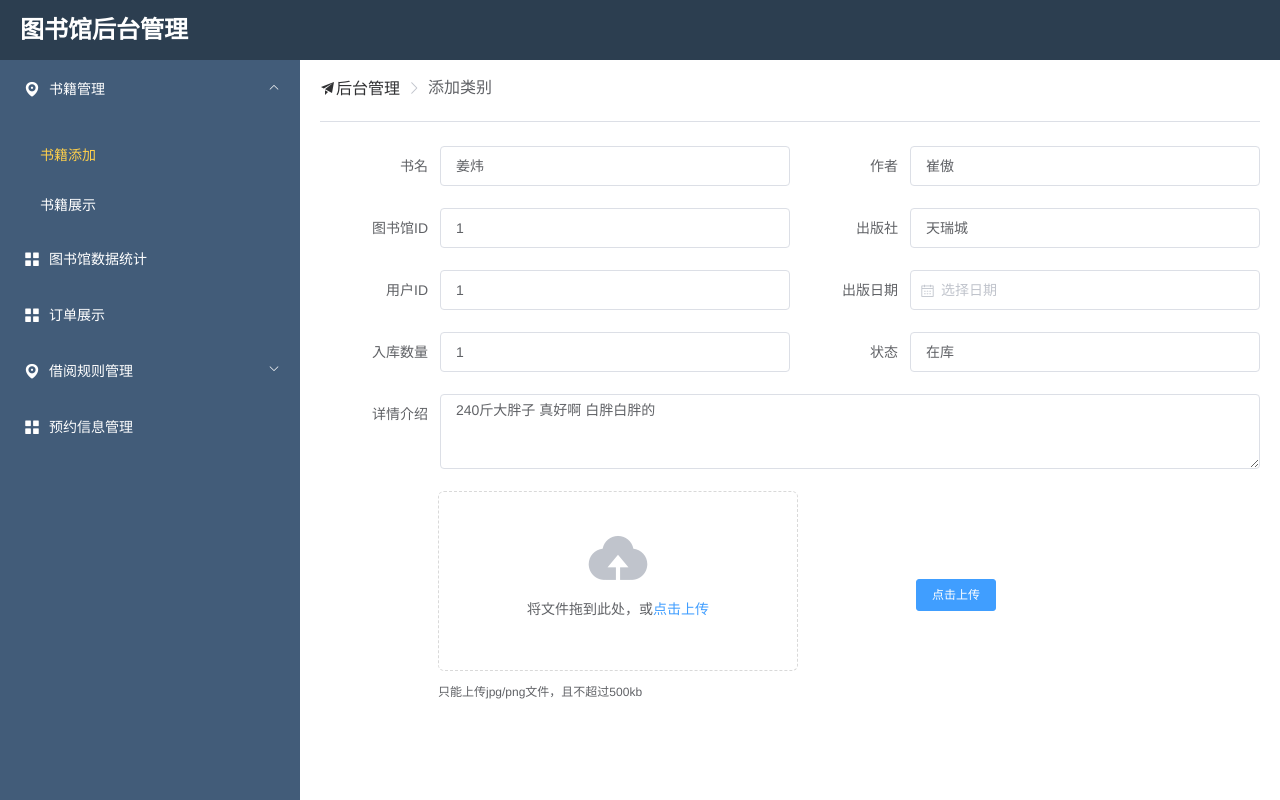
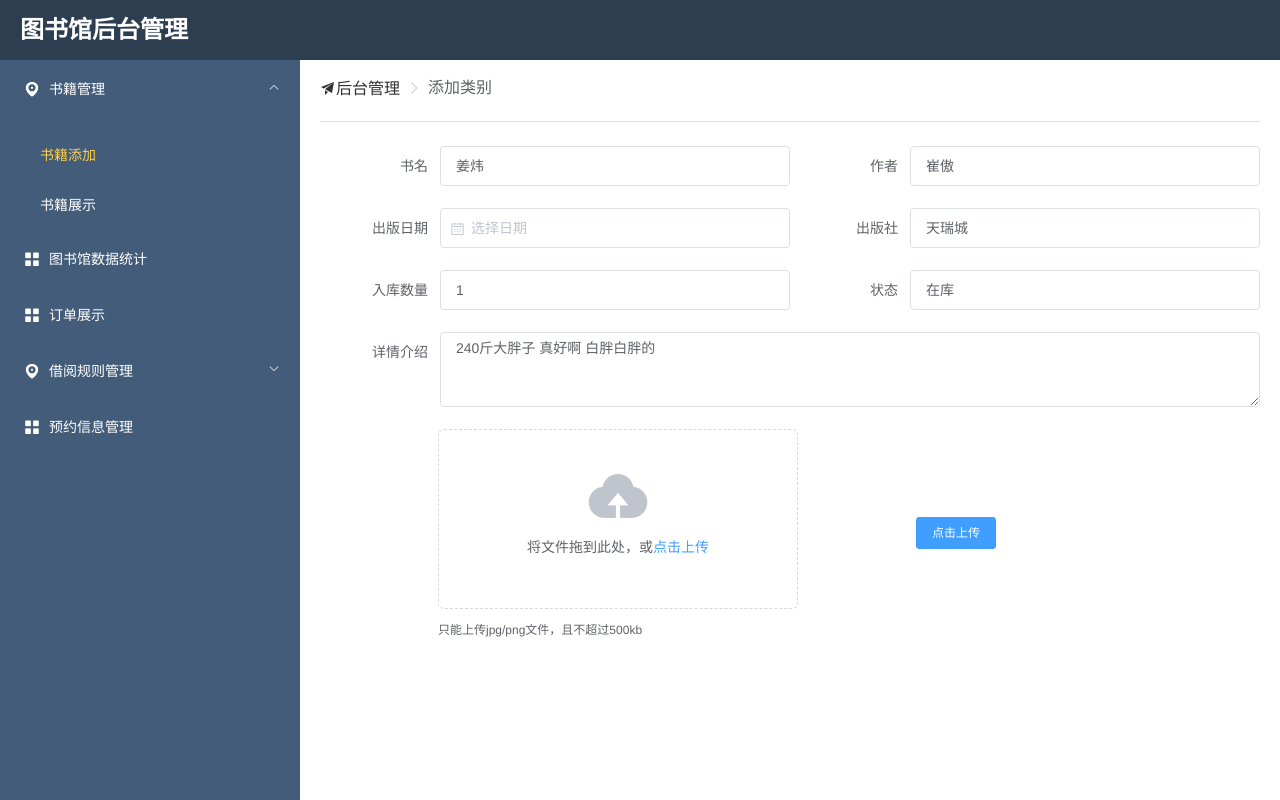
Before and after one commit to kaixindeluogu/front-end-admin-project, a Vue app: page /bookadmin/import in a window 1280 px wide. Built offline with nearby package versions, Linux system fonts and the light colour scheme.

Commit message:
携带JWT

```diff
--- a/src/views/BookManagement/BookView.vue
+++ b/src/views/BookManagement/BookView.vue
@@ -190,7 +190,9 @@ export default {
       let url = 'http://localhost:9080/admin/book/selectType?page=' + page;
       console.log('url = ' + url);
 
-      this.axios.get(url).then((response) => {
+      this.axios
+          .create({'headers': {'Authorization': localStorage.getItem('jwt')}})
+          .get(url).then((response) => {
         let jsonResult = response.data;
         if (jsonResult.state == 20000) {
           this.tableData = jsonResult.data.list;
--- a/src/views/BookadminBookImport/ImportView.vue
+++ b/src/views/BookadminBookImport/ImportView.vue
@@ -24,8 +24,8 @@
       </el-row>
       <el-row>
         <el-col :span="12">
-          <el-form-item label="图书馆ID">
-            <el-input style="width: 100%" placeholder="请输入图书馆ID" v-model="ruleForm.libraryId"></el-input>
+          <el-form-item label="出版日期">
+            <el-date-picker style="width: 100%" v-model="ruleForm.publishTime" type="date" placeholder="选择日期"></el-date-picker>
           </el-form-item>
         </el-col>
         <el-col :span="12">
@@ -34,18 +34,14 @@
           </el-form-item>
         </el-col>
       </el-row>
-      <el-row>
-        <el-col :span="12">
-          <el-form-item label="用户ID">
-            <el-input style="width: 100%" placeholder="请输入用户ID" v-model="ruleForm.userId"></el-input>
-          </el-form-item>
-        </el-col>
-        <el-col :span="12">
-          <el-form-item label="出版日期">
-            <el-date-picker style="width: 100%" v-model="ruleForm.publishTime" type="date" placeholder="选择日期"></el-date-picker>
-          </el-form-item>
-        </el-col>
-      </el-row>
+<!--      <el-row>-->
+<!--        <el-col :span="12">-->
+<!--          <el-form-item label="用户ID">-->
+<!--            <el-input style="width: 100%" placeholder="请输入用户ID" v-model="ruleForm.userId"></el-input>-->
+<!--          </el-form-item>-->
+<!--        </el-col>-->
+<!--        -->
+<!--      </el-row>-->
       <el-row>
         <el-col :span="12">
           <el-form-item label="入库数量">
@@ -71,9 +67,9 @@
             v-model="ruleForm.cover"
             drag
             action="http://localhost:9080/v1/admin/fileType"
+            :headers="uploadHeaders"
             :on-success="handleSuccess"
             :on-preview="handlePictureCardPreview"
-            :on-remove="handleRemove"
             multiple>
           <i class="el-icon-upload"></i>
           <div class="el-upload__text">将文件拖到此处，或<em>点击上传</em></div>
@@ -90,14 +86,16 @@
 export default {
   data() {
     return {
-
+      uploadHeaders: {
+        Authorization: localStorage.getItem('jwt'),
+      },
       // 表单
       ruleForm: {
         name:'姜炜',                                        // '书名',
         author:'崔傲',                                       //  '作者',
         userId:'1',                                         // 用户ID
         publisher:'天瑞城',                                     //'出版社',
-        libraryId:'1',                                       //'图书馆ID',
+        libraryId:'',                                       //'图书馆ID',
         categoryId:'1',                                     //'分类ID',
         status:'在库',                                        //'状态(在库,借出)',
         cover:'',                                         //'书籍封面',
@@ -107,34 +105,7 @@ export default {
         gmtCreate:''                           //'数据创建时间',
       },
       // 表单规则
-      // rules: {
-      //   name: [
-      //     {required: true, message: '请输入书名', trigger: 'blur'},
-      //     {pattern: /^[\u4e00-\u9fa5]{2,10}/, message: '不允许使用英文和特殊符号', trigger: 'blur'}
-      //   ],
-      //   cover: [
-      //     {required: true, message: '请上传图书封面', trigger: 'blur'},
-      //     {pattern: /^[\u4e00-\u9fa5]{2,10}/, message: '图书封面不能为空!', trigger: 'blur'}
-      //   ],
-      //   author: [
-      //     {required: true, message: '请输入作者名', trigger: 'blur'},
-      //     {pattern: /^[\u4e00-\u9fa5]{2,10}/, message: '不允许使用特殊符号', trigger: 'blur'}
-      //   ],
-      //   libraryId: [
-      //     {required: true, message: '请输入图书馆名称', trigger: 'blur'},
-      //     {pattern: /^[\u4e00-\u9fa5]{2,10}/, message: '不允许使用特殊符号', trigger: 'blur'}
-      //   ],
-      //   // author:'',                                       //  '作者',
-      //   publisher:'',                                     //'出版社',
-      //   // libraryId:'',                                       //'图书馆ID',
-      //   categoryId:'',                                     //'分类ID',
-      //   status:'',                                        //'状态(在库,借出)',
-      //   // cover:'',                                         //'书籍封面',
-      //   publishTime:'',                             //'出版日期',
-      //   storeAmount:'',                                  //'库存数量',
-      //   introduction:'',                                //'详细介绍',
-      //   gmtCreate:'',                                   // 创建时间
-      // }
+      rules: {}
     };
   },
   methods: {
@@ -144,19 +115,6 @@ export default {
       console.log(response.data)
       this.ruleForm.cover = response.data;
 
-    },
-    handleRemove(file, fileList) {
-      //判断删除的是图片还是视频
-      if (file.raw.type.includes("image")) {
-        this.ruleForm.cover = "";
-      }
-      //发出删除文件的请求   file.response上传成功时服务器响应的内容ResultVO
-      console.log(file.response);
-      this.axios
-          .create({'headers': {'Authorization': localStorage.getItem('jwt')}})
-          .get("http://localhost:9080/v1/admin/fileType/removeType?url=" + file.response.data).then(function () {
-        console.log("服务器文件删除完成!");
-      })
     },
     handlePictureCardPreview(file) {
       this.ruleForm.cover = file.url;
@@ -178,7 +136,30 @@ export default {
       })
     }
 
-}}
+    // // 提交表单
+    // post() {
+    //
+    //   this.axios
+    //       .create({'headers': {'Authorization': localStorage.getItem('jwt')}})
+    //       .post("http://localhost:9080/v1/admin/books/uploadType", this.ruleForm).then((response) => {
+    //     let jsonResult = response.data;
+    //     if (jsonResult.state == 20000) {
+    //       this.$message.success("添加成功!");
+    //       location.reload();
+    //     } else {
+    //       let title = '操作失败';
+    //       this.$alert(jsonResult.message, title, {
+    //         confirmButtonText: '确定',
+    //         callback: action => {
+    //         }
+    //       });
+    //     }
+    //   })
+    // }
+  }
+}
+
+
 </script>
 <style>
 .container {
```
